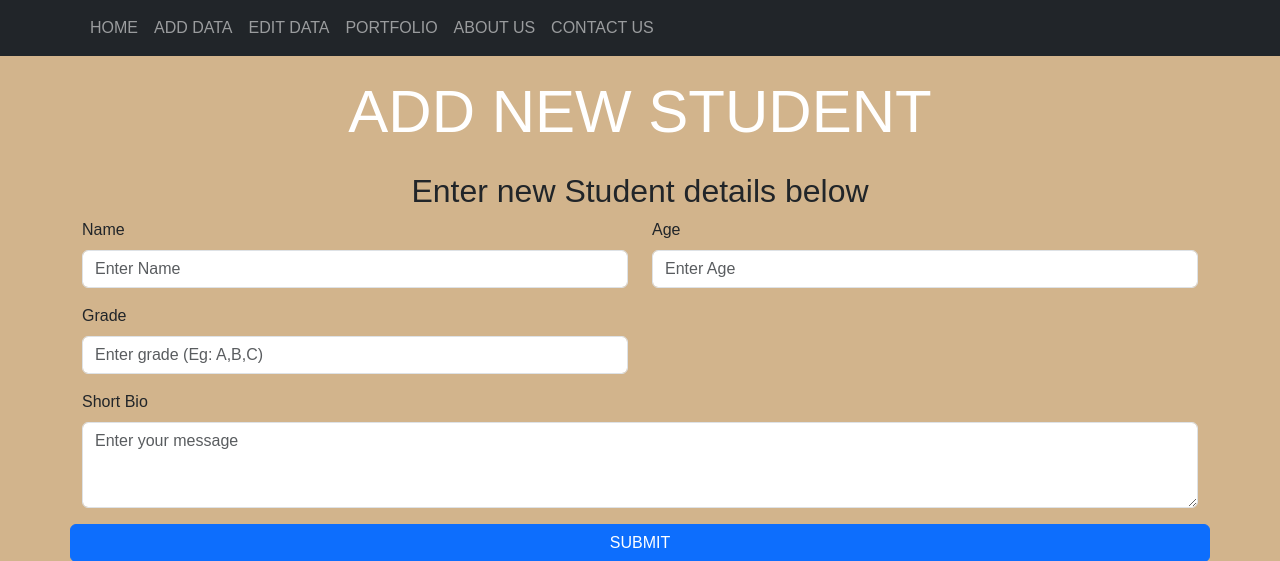
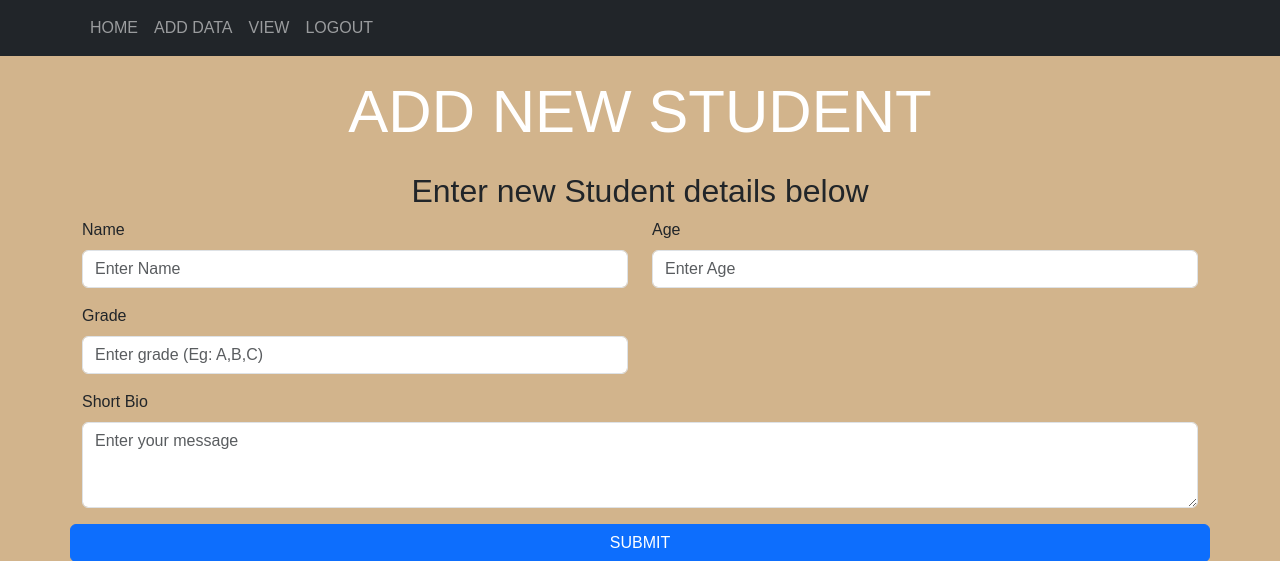
Before and after one commit to mayurab22/Student-Management-System, a Flask app: template templates/addData.html in a window 1280 px wide. Shown: the top 561 px of the page. Run offline with Flask 3, Linux system fonts and the light colour scheme; the template is opened without the code that fills it, so the values that code supplies are empty.

Commit message:
Navigation bar is edited

```diff
--- a/templates/addData.html
+++ b/templates/addData.html
@@ -22,10 +22,8 @@
                     <ul class="navbar-nav ml-auto">
                         <li class="nav-item"><a class="nav-link" href="{{ url_for('dashboard') }}">HOME</a></li>
                         <li class="nav-item"><a class="nav-link" href="{{ url_for('addData') }}">ADD DATA</a></li>
-                        <li class="nav-item"><a class="nav-link" href="#">EDIT DATA</a></li>
-                        <li class="nav-item"><a class="nav-link" href="#">PORTFOLIO</a></li>
-                        <li class="nav-item"><a class="nav-link" href="#">ABOUT US</a></li>
-                        <li class="nav-item"><a class="nav-link" href="#">CONTACT US</a></li>
+                        <li class="nav-item"><a class="nav-link" href="#">VIEW</a></li>
+                        <li class="nav-item"><a class="nav-link" href="#">LOGOUT</a></li>
                     </ul>
                 </div>
             </div>
```
